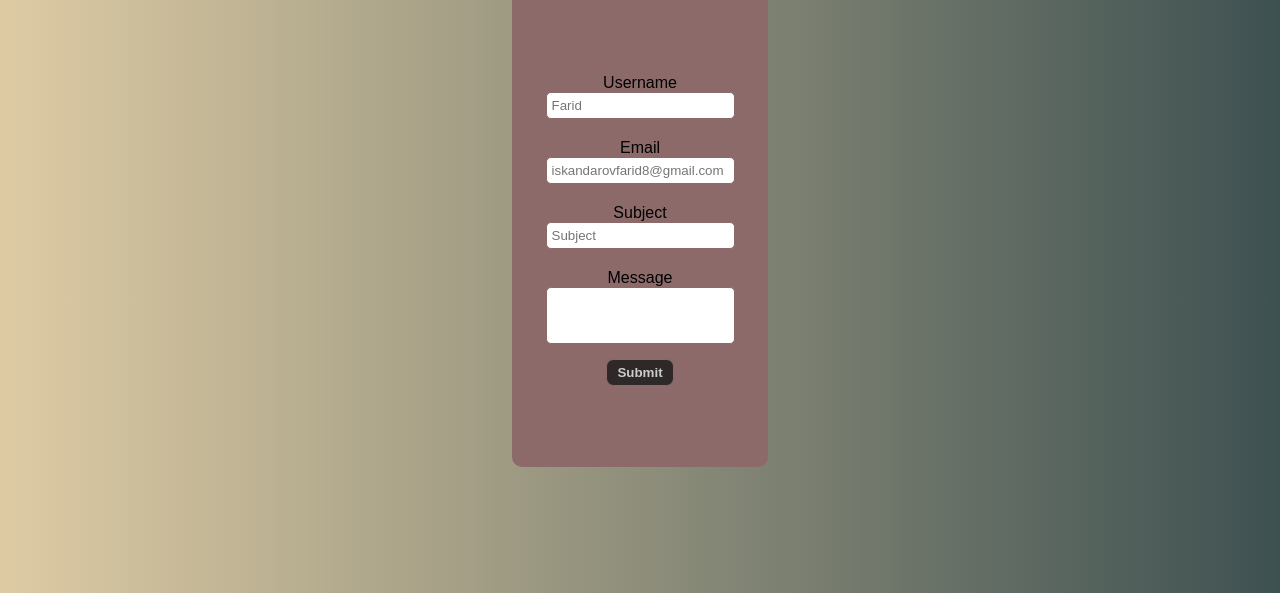
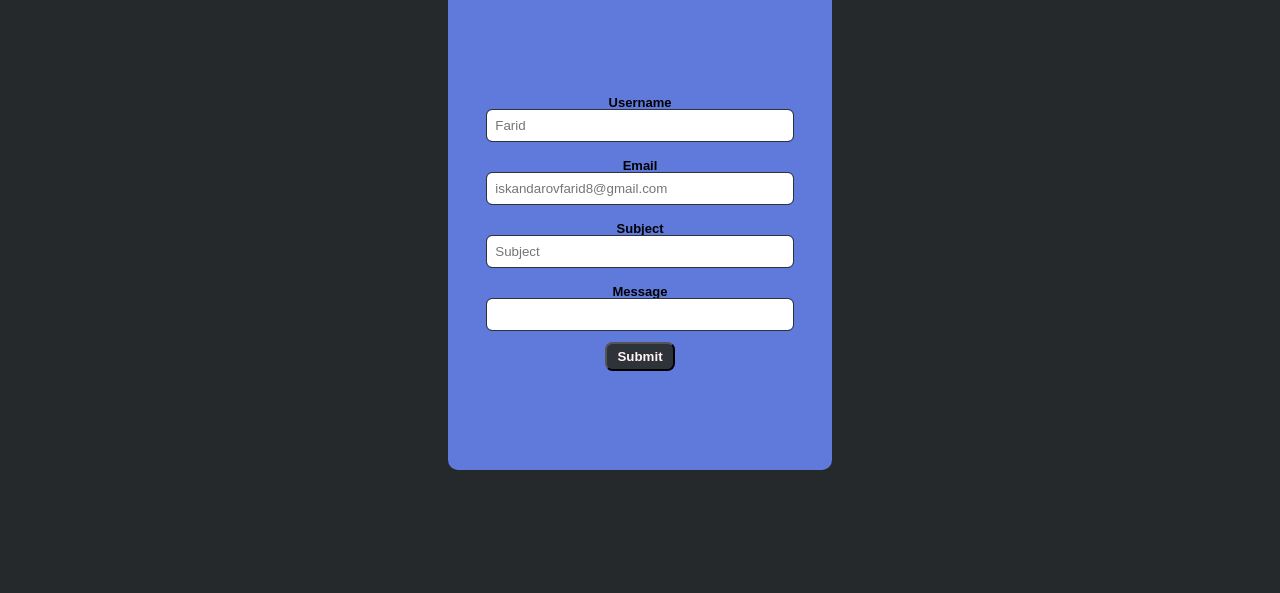
Before and after one commit to theightcoder8/SimpleFormValidator, a plain HTML site: page index.html in a window 1280 px wide. Shown: the part 207-800 px from the top of the page. Drawn offline with Linux system fonts and the light colour scheme.

Commit message:
Update CSS

```diff
--- a/css style/style.css
+++ b/css style/style.css
@@ -5,10 +5,12 @@
 }
 
 :root {
-    --mainDark: #2e2828;
-    --mainBackground: linear-gradient(to right, #DECBA4, #3E5151);
-    --mainRed: #8d6a6a;
+    --mainDark: #2e3239;
+    --mainBackground: #26292B;
+    --mainBlue: #5f7adb;
+    --mainLightBlue: #a2b2ee;
     --mainWhite: #fef4f4;
+
     --error: rgb(255, 0, 0);
     --success: rgb(0, 255, 0);
 }
@@ -23,36 +25,39 @@
 }
 .form {
     height: 60vh;
-    width: 20vw;
+    width: 30vw;
     display: flex;
     flex-direction: column;
     align-items: center;
     justify-content: center;
-    background: var(--mainRed);
+    background: var(--mainBlue);
     border-radius: 10px;
+    transition: .5s;
+}
+.form:hover {
+    border: 1px solid var(--mainDark);
+    background-color: var(--mainLightBlue);
 }
 .header {
     color: var(--mainWhite);
     padding: 20px;
+    font-size: 20px;
 }
 .form-control {
     display: flex;
+    align-items: center;
     flex-direction: column;
     margin-top: 5px;
-}
-.form-control label {
-    text-align: center;
+    font-size: 13px;
+    font-weight: 800;
 }
 .form-control input {
     border: 1px solid var(--mainRed);
     border-radius: 5px;
-    padding: 5px;
-    outline: none;
+    padding: 8px;
+    outline: 1px solid var(--mainDark);
+    width: 150%;
 }
-#message {
-    padding: 10px 5px 30px 5px;
-}
-
 .form-control small {
     visibility: hidden;
 }
@@ -65,17 +70,16 @@
 }
 
 .btn {
-    color: #ccc;
+    color: var(--mainWhite);
+    background: var(--mainDark);
     font-weight: 800;
-    background: var(--mainDark);
     padding: 5px 10px;
-    border: 1px solid var(--mainRed);
     border-radius: 7.5px;
     transition: 0.5s;
 }
 
 .btn:hover {
     color: var(--mainDark);
-    background: #ccc;
+    background: var(--mainWhite);
     cursor: pointer;
 }
```
